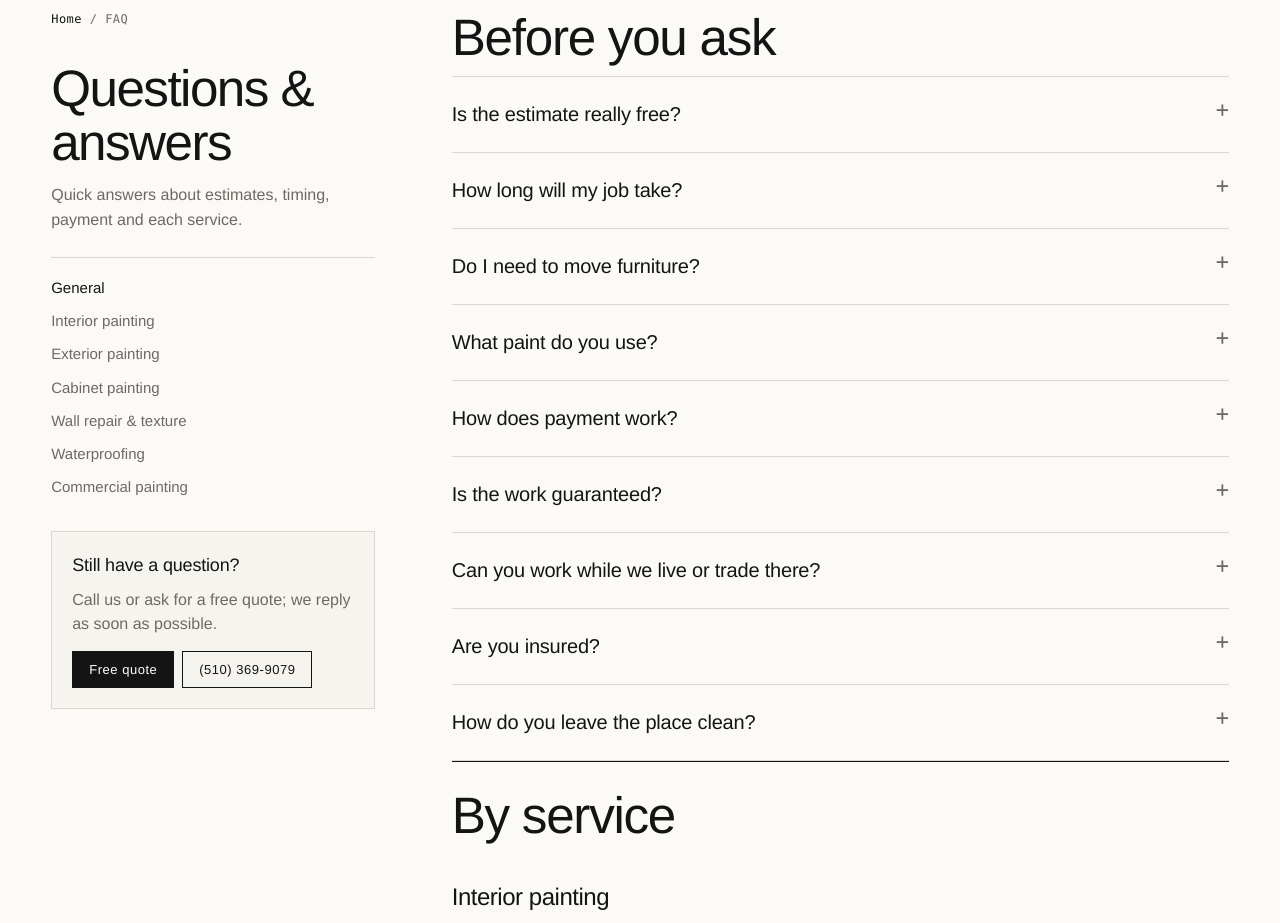
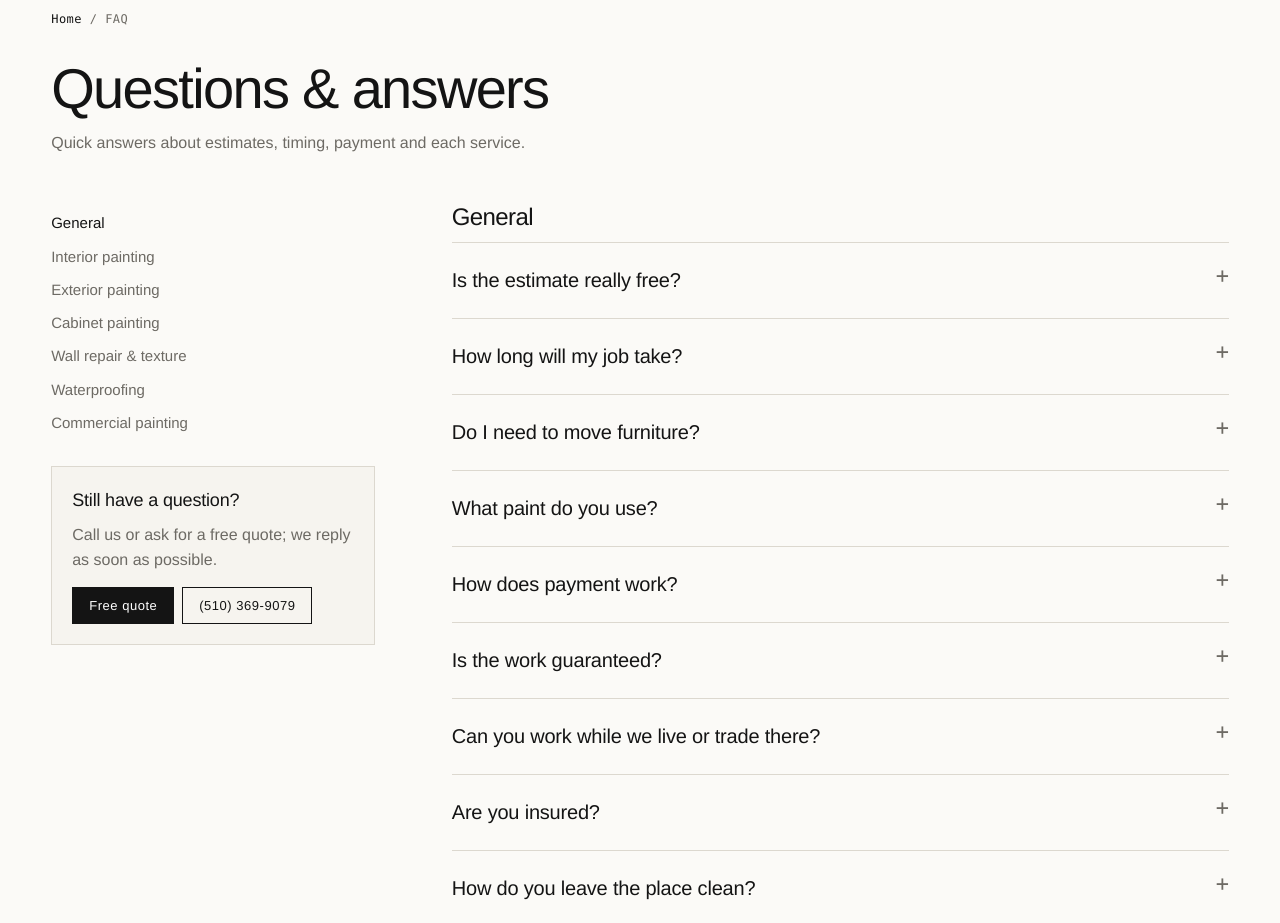
Before and after one commit to Sow-LLC/Joshua_Painting-, a website: page public/faq/index.html in a window 1280 px wide. Shown: the part 180-1103 px from the top of the page. Drawn offline with Linux system fonts and the light colour scheme.

Commit message:
FAQ: title across the top, topics and questions start on one line, smaller section headings
Co-Authored-By: Claude Opus 5.5 <noreply@anthropic.com>

```diff
--- a/public/css/site.css
+++ b/public/css/site.css
@@ -1050,3 +1050,13 @@ html:not([lang="es"]) .es-only { display: none; }
 .reviews-top .block-head { margin-bottom: clamp(24px, 3vw, 36px); }
 .rv-yelp { margin: clamp(24px, 3vw, 36px) 0 0; }
 .sr-only { position: absolute; width: 1px; height: 1px; padding: 0; margin: -1px; overflow: hidden; clip: rect(0 0 0 0); white-space: nowrap; border: 0; }
+
+/* FAQ page: title across the top, then topics (left) and questions (right) start on the same line */
+.faq-head { display: grid; gap: 12px; margin-bottom: clamp(28px, 4vw, 48px); max-width: 720px; }
+.faq-head h1 { margin: 0; font-weight: 400; letter-spacing: -.03em; line-height: 1.05; font-size: clamp(34px, 4.4vw, 56px); }
+.faq-head .muted { margin: 0; }
+.faq-side .faq-toc { margin-top: 0; padding-top: 4px; border-top: 0; }
+.faq-main h2.faq-group, .faq-main h3.faq-group { font-size: 24px; line-height: 1.2; margin: 40px 0 10px; }
+.faq-main h2.faq-first { margin-top: 0; }
+.faq-main .faq-by { font: 500 12px/1 var(--mono); letter-spacing: .12em; text-transform: uppercase; color: var(--graphite); margin: 64px 0 0; padding-top: 20px; }
+.faq-main .faq-by + .faq-group { margin-top: 20px; }
--- a/public/faq/index.html
+++ b/public/faq/index.html
@@ -76,11 +76,13 @@ Joshua's Painting Service</a>
 <main>
 
 <section class="block faq faq-page" aria-labelledby="faq-h1">
+  <header class="faq-head">
+    <nav class="crumbs" aria-label="Breadcrumb"><a href="/" data-i18n="crumb.home">Home</a> / <span data-i18n="nav.faq">FAQ</span></nav>
+    <h1 id="faq-h1" data-i18n="faqp.h1">Questions &amp; answers</h1>
+    <p class="muted" data-i18n="faqp.intro">Quick answers about estimates, timing, payment and each service.</p>
+  </header>
   <div class="faq-layout">
     <aside class="faq-side">
-      <nav class="crumbs" aria-label="Breadcrumb"><a href="/" data-i18n="crumb.home">Home</a> / <span data-i18n="nav.faq">FAQ</span></nav>
-      <h1 id="faq-h1" data-i18n="faqp.h1">Questions &amp; answers</h1>
-      <p class="muted" data-i18n="faqp.intro">Quick answers about estimates, timing, payment and each service.</p>
       <nav class="faq-toc" aria-label="Topics" data-i18n-attr="aria-label:faqp.topics">
         <a href="#faq-general" data-i18n="faqp.general">General</a>
         <a href="#faq-interior" data-i18n="svcp.interior.h1">Interior painting</a>
@@ -100,7 +102,7 @@ Joshua's Painting Service</a>
       </div>
     </aside>
     <div class="faq-main">
-      <h2 class="faq-group faq-first" id="faq-general" data-i18n="faq.title">Before you ask</h2>
+      <h2 class="faq-group faq-first" id="faq-general" data-i18n="faqp.general">General</h2>
   <div class="faq-list">
     <details id="estimate"><summary data-i18n="q1">Is the estimate really free?</summary><p data-i18n="a1">Yes. We visit, measure and send a written, itemised quote as soon as possible. There is no obligation and no pressure.</p></details>
     <details><summary data-i18n="q2">How long will my job take?</summary><p data-i18n="a2">One or two rooms usually take a day or two; a whole-house interior three to six days; exteriors three to seven, depending on weather. Your quote gives exact dates.</p></details>
```
Also changed, not shown: 1 other file.
